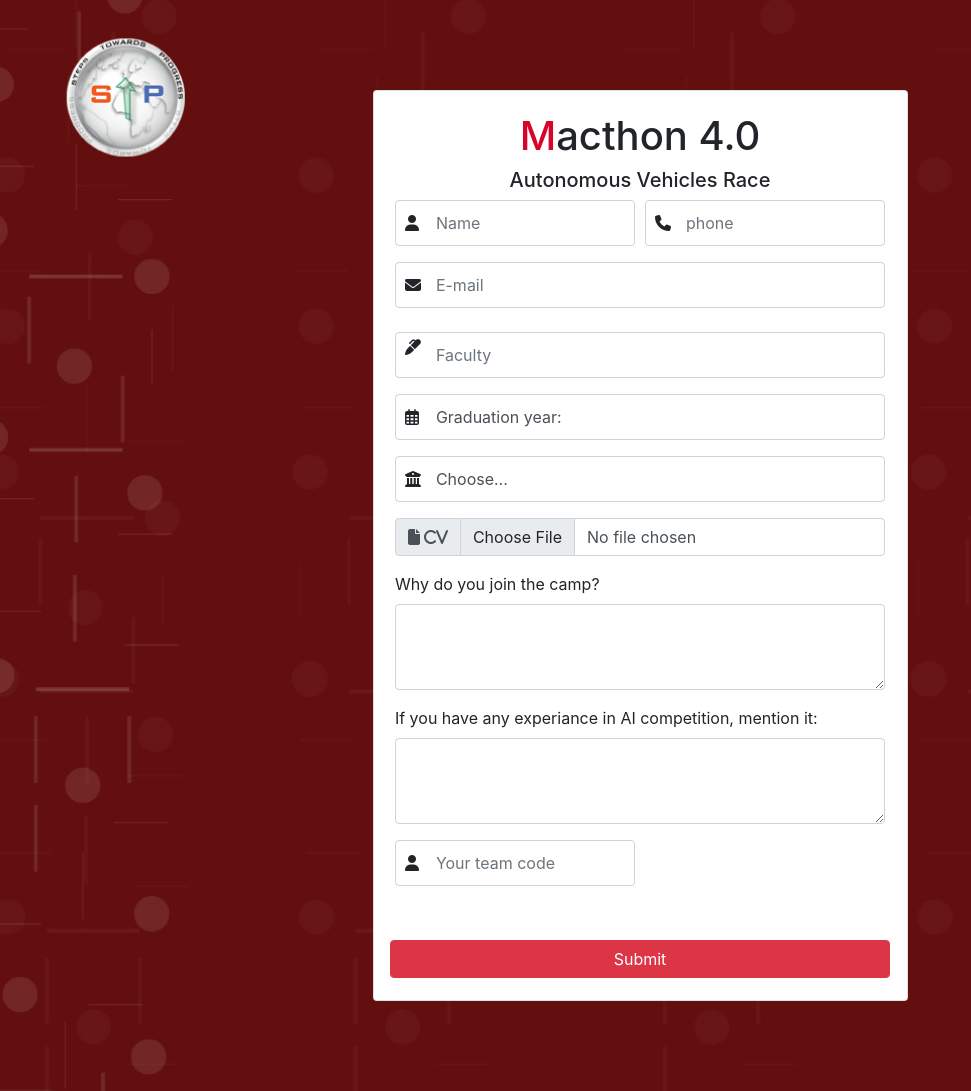
After one commit to STP-Software-23/Macathon-final, a PHP site: page /Macathon-front-team-members/index.php in a window 1280 px wide. The commit adds this page. Shown: the whole page, without its empty margins (0-971 px from the left). Run offline with PHP 8.4, Linux system fonts and the light colour scheme; some libraries are stand-ins or nearby versions.

Commit message:
Combine all folders

```diff
--- /dev/null
+++ b/Macathon-front-team-members/index.php
@@ -0,0 +1,134 @@
+<!DOCTYPE html>
+<html lang="en">
+
+<head>
+  <meta charset="UTF-8">
+  <meta http-equiv="X-UA-Compatible" content="IE=edge">
+  <meta name="viewport" content="width=device-width, initial-scale=1.0">
+  <title>Regestration</title>
+  <!-- CSS -->
+
+  <!-- FONTAWESOME -->
+  <script src="https://kit.fontawesome.com/7792a39114.js" crossorigin="anonymous"></script>
+  <!-- BOOTSTRAP -->
+  <link href="https://cdn.jsdelivr.net/npm/bootstrap@5.2.2/dist/css/bootstrap.min.css" rel="stylesheet"
+    integrity="sha384-Zenh87qX5JnK2Jl0vWa8Ck2rdkQ2Bzep5IDxbcnCeuOxjzrPF/et3URy9Bv1WTRi" crossorigin="anonymous">
+  <link rel="stylesheet" href="https://cdn.jsdelivr.net/npm/bootstrap@4.0.0/dist/css/bootstrap.min.css"
+    integrity="sha384-Gn5384xqQ1aoWXA+058RXPxPg6fy4IWvTNh0E263XmFcJlSAwiGgFAW/dAiS6JXm" crossorigin="anonymous">
+  <link rel="stylesheet" href="./style/style.css" />
+</head>
+
+<body>
+  <div id="page-wrapper" class="container mt-mb-5 ">
+    <div class="wrapper wrapper--w680">
+      <div class="" id="card">
+        <div id="cardbody" class="card-body login-box row adjust-card">
+
+
+
+          <div class="col-lg-6">
+            <form id="form" class="card" method="post" action="../loadMacathonForm.php" enctype="multipart/form-data">
+              <h1>
+                <span class="headline">M</span>acthon 4.0
+              </h1>
+              <h5>Autonomous Vehicles Race</h5>
+
+              <div class="form-row">
+                <div class="form-group col-md-6">
+                  <i class="fa-solid fa-user icon"></i>
+                  <input type="text" name="name" class="form-control" placeholder="Name" required>
+                </div>
+                <div class="form-group col-md-6">
+                  <i class="fa-solid fa-phone icon"></i>
+                  <input name="phone" type="text" class="form-control" placeholder="phone" required>
+                  <small id="error-phone"></small>
+                </div>
+              </div>
+
+              <div class="form-group">
+                <i class="fa-solid fa-envelope icon"></i>
+                <input type="email" name="email" class="form-control" id="inputAddress" placeholder="E-mail" required>
+                <small id="error-phone"></small>
+              </div>
+
+              <div class="form-group">
+                <i class="fa-solid fa-marker icon"></i>
+                <input type="text" name="faculty" class="form-control mt-2 " placeholder="Faculty" required>
+              </div>
+              <div class="form-group">
+                <i class="fa-regular fa-calendar-days"></i>
+                <select name="graduationYear" id="graduationYear" class="form-control">
+                  <option selected>Graduation year:</option>
+                  <option value="volvo">2022</option>
+                  <option value="saab">2023</option>
+                  <option value="mercedes">2024</option>
+                  <option value="audi">2025</option>
+                </select>
+              </div>
+
+
+              <div class="form-group mb-3">
+                <i class="fa-solid fa-building-columns icon"></i>
+                <select name="university" class="form-control" id="inputGroupSelect02">
+                  <option selected>Choose...</option>
+                  <option value="Cairo University">Cairo University</option>
+                  <option value="Ain Shams University">Ain Shams University</option>
+                  <option value="Nile University">Nile University</option>
+                  <option value="Helwan University">Helwan University</option>
+                  <option value="Al-Azhar University">Al-Azhar University</option>
+                  <option value="Al-Matarya University">Al-Matarya University</option>
+                  <option value="Banha University">Banha University</option>
+                  <option value="other">other...</option>
+                </select>
+
+
+              </div>
+              <div class="input-group mb-3">
+                <label class="input-group-text" for="inputGroupFile01"><i class="fa-solid fa-file"> CV</i>
+                </label>
+                <input type="file" name="cv" class="form-control " id="inputGroupFile01" required>
+              </div>
+
+              <div class="mb-3">
+                <label for="">Why do you join the camp?</label>
+                <textarea name="whyJoin" class="form-control" id="exampleFormControlTextarea1" rows="3"></textarea>
+              </div>
+              <div class="mb-3">
+                <label for="">If you have any experiance in AI competition, mention it:</label>
+                <textarea name="experiance" class="form-control" id="exampleFormControlTextarea1" rows="3"></textarea>
+              </div>
+
+              <div class="form-row">
+                <div class="form-group col-md-6">
+                  <i class="fa-solid fa-user icon"></i>
+                  <input type="text" name="teamCode" class="form-control" placeholder="Your team code" required>
+                </div>
+
+                <input type="text" name="role" class="form-control" value="0" style="visibility:hidden;">
+                <button type="submit" name="submit" class="btn btn-danger container">Submit</button>
+
+            </form>
+          </div>
+
+        </div>
+      </div>
+    </div>
+  </div>
+
+  <!-- there was 3 MISSING divs colsings 7sby allah   new  -->
+
+
+  <script src="https://code.jquery.com/jquery-3.2.1.slim.min.js"
+    integrity="sha384-KJ3o2DKtIkvYIK3UENzmM7KCkRr/rE9/Qpg6aAZGJwFDMVNA/GpGFF93hXpG5KkN"
+    crossorigin="anonymous"></script>
+  <script src="https://cdn.jsdelivr.net/npm/popper.js@1.12.9/dist/umd/popper.min.js"
+    integrity="sha384-ApNbgh9B+Y1QKtv3Rn7W3mgPxhU9K/ScQsAP7hUibX39j7fakFPskvXusvfa0b4Q"
+    crossorigin="anonymous"></script>
+  <script src="https://cdn.jsdelivr.net/npm/bootstrap@4.0.0/dist/js/bootstrap.min.js"
+    integrity="sha384-JZR6Spejh4U02d8jOt6vLEHfe/JQGiRRSQQxSfFWpi1MquVdAyjUar5+76PVCmYl"
+    crossorigin="anonymous"></script>
+  <script src="./scripts.js"></script>
+
+</body>
+
+</html>
--- /dev/null
+++ b/Macathon-front-team-members/style/style.css
@@ -0,0 +1,155 @@
+* {
+  margin: 0;
+  padding: 0;
+}
+
+body {
+  background-image: url(./bg-logo.jpg);
+  background-repeat: no-repeat;
+  background-size: cover;
+}
+
+
+
+h1,
+h5 {
+  text-align: center;
+}
+
+.headline {
+  color: #d90429;
+}
+
+.page-wrapper {
+  opacity: 0.89;
+  font-size: 20px;
+}
+
+.adjust-card {
+  display: flex;
+  align-items: center;
+  flex-direction: column;
+}
+
+.form-switch {
+  display: flex;
+  align-items: center;
+  text-align: center;
+  /* flex-direction: column; */
+}
+
+#page-wrapper {
+  padding: 70px 0;
+  /* width: 80vh;  this is the problem for the width scolling  new */
+
+}
+
+.form-control:focus {
+  border-color: #8a817c;
+  box-shadow: inset 0 1px 1px rgba(0, 0, 0, 0.075), 0 0 8px rgba(73, 73, 73, 0.6);
+}
+
+.custom-select:focus {
+  border-color: #8a817c;
+  box-shadow: inset 0 1px 1px rgba(0, 0, 0, 0.075), 0 0 8px rgba(73, 73, 73, 0.6);
+}
+
+.switch {
+  position: relative;
+  width: 60px;
+  height: 34px;
+  /*
+display: inline-block;
+left:50%;
+insted of using left 50% we can set the item to block and give it (margin: 0 auto;)  new
+
+*/
+  display: block;
+  margin: 20px auto;
+
+}
+
+/* .switch input { */
+  /* opacity: 0; */
+  /* width: 0;
+  height: 0; */
+/* } */
+
+.slider {
+  position: absolute;
+  cursor: pointer;
+  top: 0;
+  left: 0;
+  right: 0;
+  bottom: 0;
+  background-color: #d90429;
+  -webkit-transition: .4s;
+  transition: .4s;
+}
+
+.slider:before {
+  position: absolute;
+  content: "";
+  height: 26px;
+  width: 26px;
+  left: 4px;
+  bottom: 4px;
+  background-color: white;
+  -webkit-transition: .4s;
+  transition: .4s;
+}
+
+input:checked+.slider {
+  background-color: #868383;
+}
+
+input:focus+.slider {
+  box-shadow: 0 0 1px #868383;
+}
+
+input:checked+.slider:before {
+  -webkit-transform: translateX(26px);
+  -ms-transform: translateX(26px);
+  transform: translateX(26px);
+}
+
+/* Rounded sliders */
+.slider.round {
+  border-radius: 34px;
+}
+
+.slider.round:before {
+  border-radius: 50%;
+}
+
+
+.form-group {
+  position: relative;
+  /* setting the div to be the limit for the icon (his nearest relative )   new */
+}
+
+.form-group>i {
+  position: absolute;
+  /* setting the icon to be on the left   new */
+  margin: 15px 10px;
+  /* centering the icon   */
+}
+
+.form-group>input,
+.form-group>select {
+  padding: 10px 40px;
+  /*to give some space for the icon   new  */
+}
+
+select.form-control:not([size]):not([multiple]) {
+  height: auto !important;
+  /* the default bootstrap height won't fit the content so we set it to be auto   new */
+}
+
+form {
+  padding:4%;
+}
+
+#team {
+  margin-bottom:10px ;
+}
--- a/loadMacathonForm.php
+++ b/loadMacathonForm.php
@@ -1,11 +1,11 @@
 <?php
-echo "<script> alert('Interrupt')</script>";
 
 //First-->
 //           Check if it's an individual or team leader
 //           boolean to store the data in which table in database
 //           0 for individual 1 for team lead
  if(isset($_POST['submit'])){
+    echo "<script> alert('Interrupt')</script>";
 
     // $flag = 1;
     // $userName = "Myname";
@@ -22,7 +22,7 @@ echo "<script> alert('Interrupt')</script>";
     // $teamName = "GO";
     // // range between min 3 to max 5
     // $teamNum =2;
-    $fileDestination = 'sadsdadada';
+    // $fileDestination = 'sadsdadada';
 
 $flag = htmlspecialchars($_POST['role']);
 $userName = htmlspecialchars($_POST['name']);
--- a/uploadCV.php
+++ b/uploadCV.php
@@ -6,7 +6,7 @@
 
 
     $file = $_FILES['cv'];
-    //print_r($file);
+    print_r($file);
     $fileName = $file['name'];
     $fileTmpName = $file['tmp_name'];
     $fileSize = $file['size'];
```
Also changed, not shown: Macathon-front-team-members/style/bg-logo.jpg (added).
